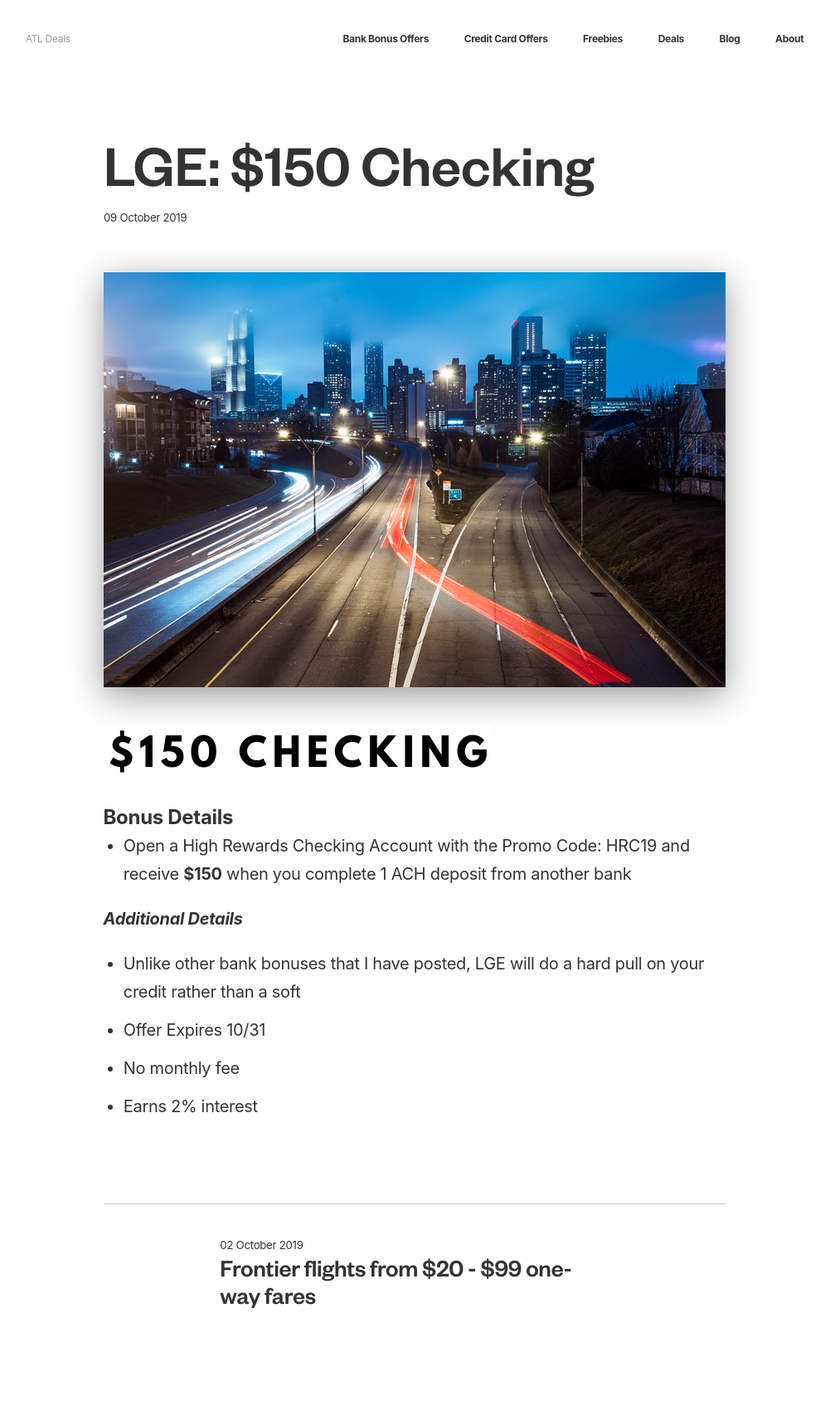
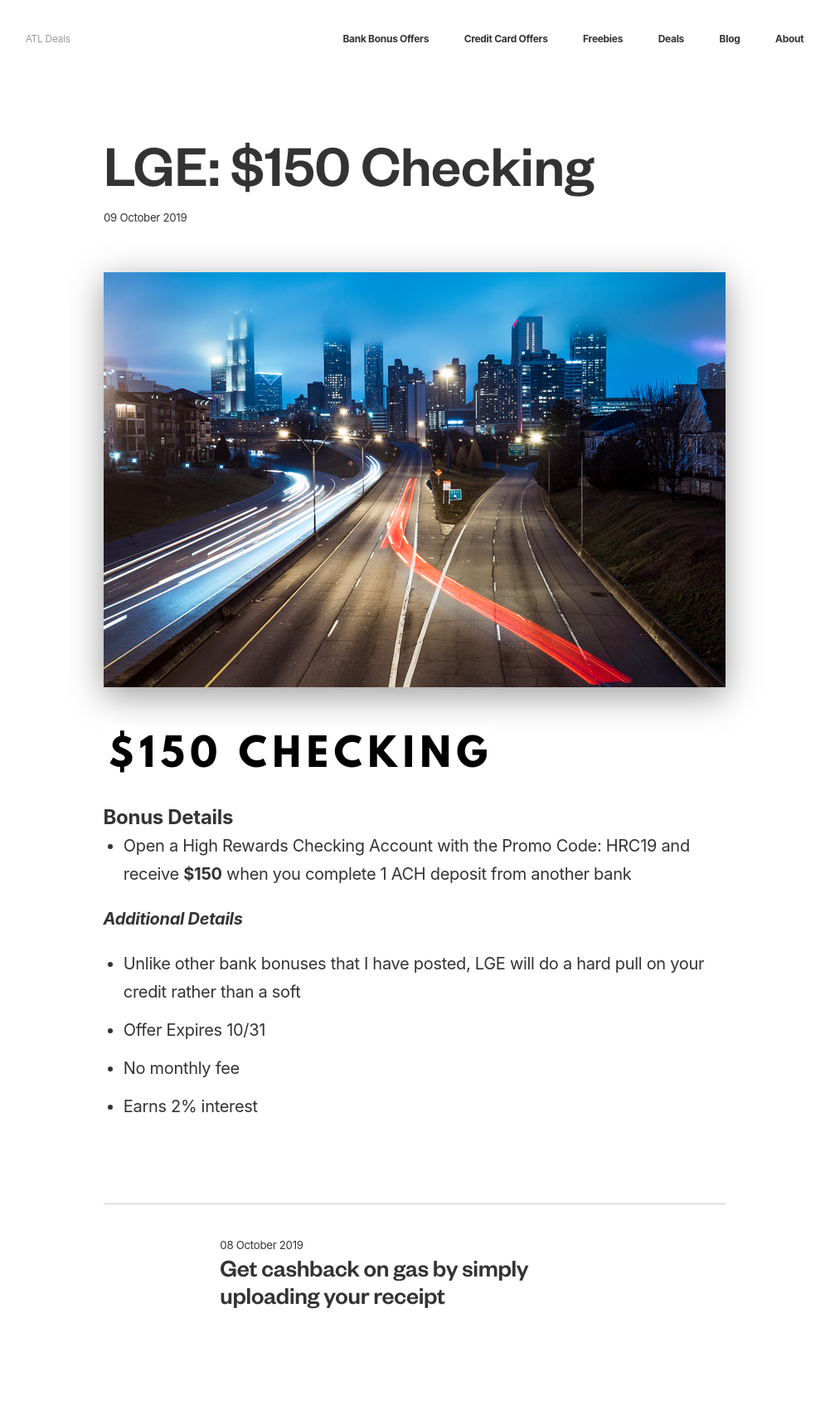
Before and after one commit to ohiosveryown/atldeals, a Jekyll site: the page built from _posts/2019-10-09-post-three.markdown, in a window 1280 px wide. Shown: the whole page at 83% size, without its empty margins (140-1141 px from the left). Built offline with Jekyll 4.4.1, drawn with Linux system fonts in a browser that asks for light colours.

Commit message:
Updated Dollars Dot 15 Slash Gallon Off Gas and 1 other file

```diff
--- a/_posts/2019-09-28-dollars-dot-15-slash-gallon-off-gas.markdown
+++ b/_posts/2019-10-08-dollars-dot-15-slash-gallon-off-gas.markdown
@@ -1,6 +1,6 @@
 ---
 title: "$.15/Gallon Off Gas"
-date: 2019-09-28 12:26:00 Z
+date: 2019-10-08 12:26:00 Z
 permalink: gas
 categories:
 - new
```
